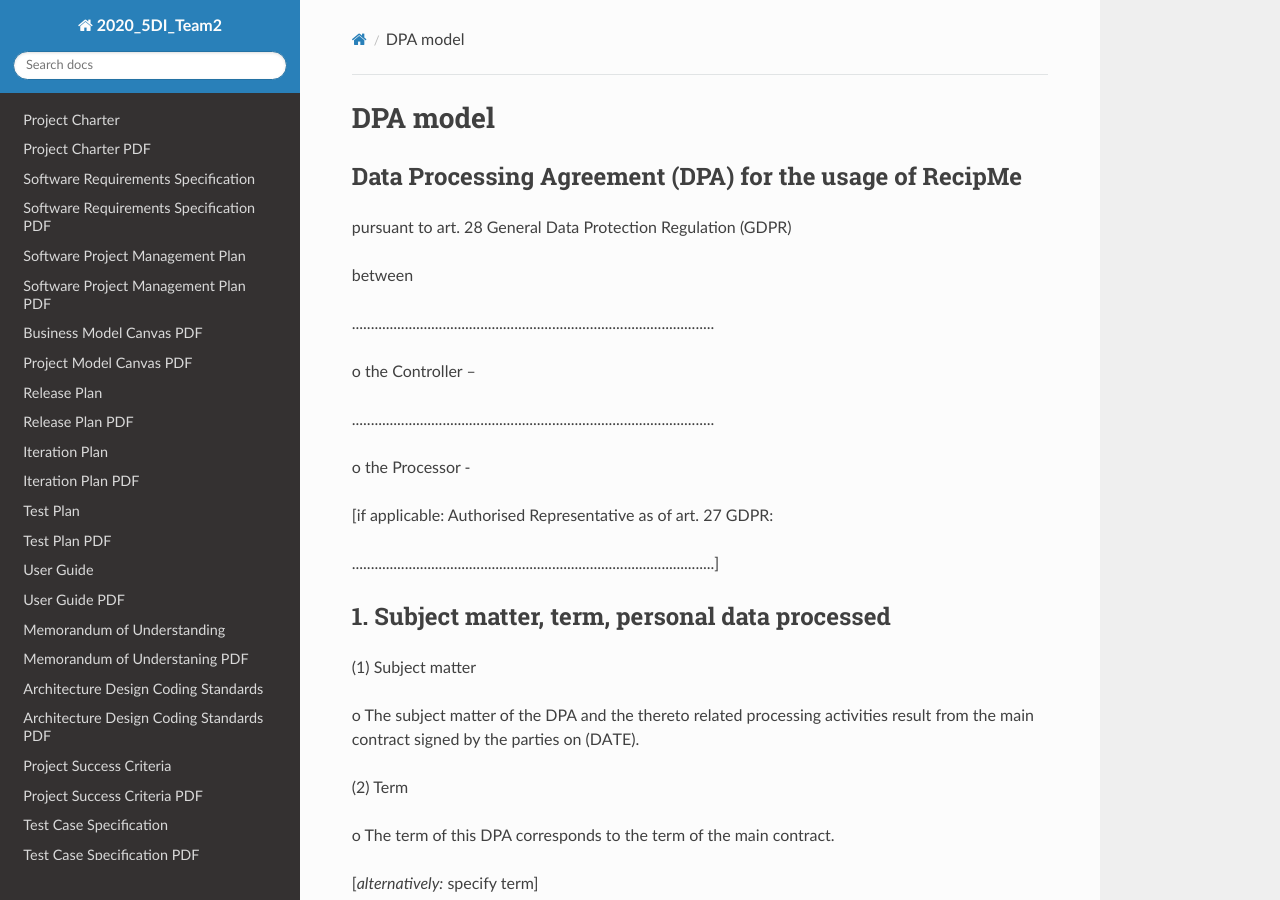
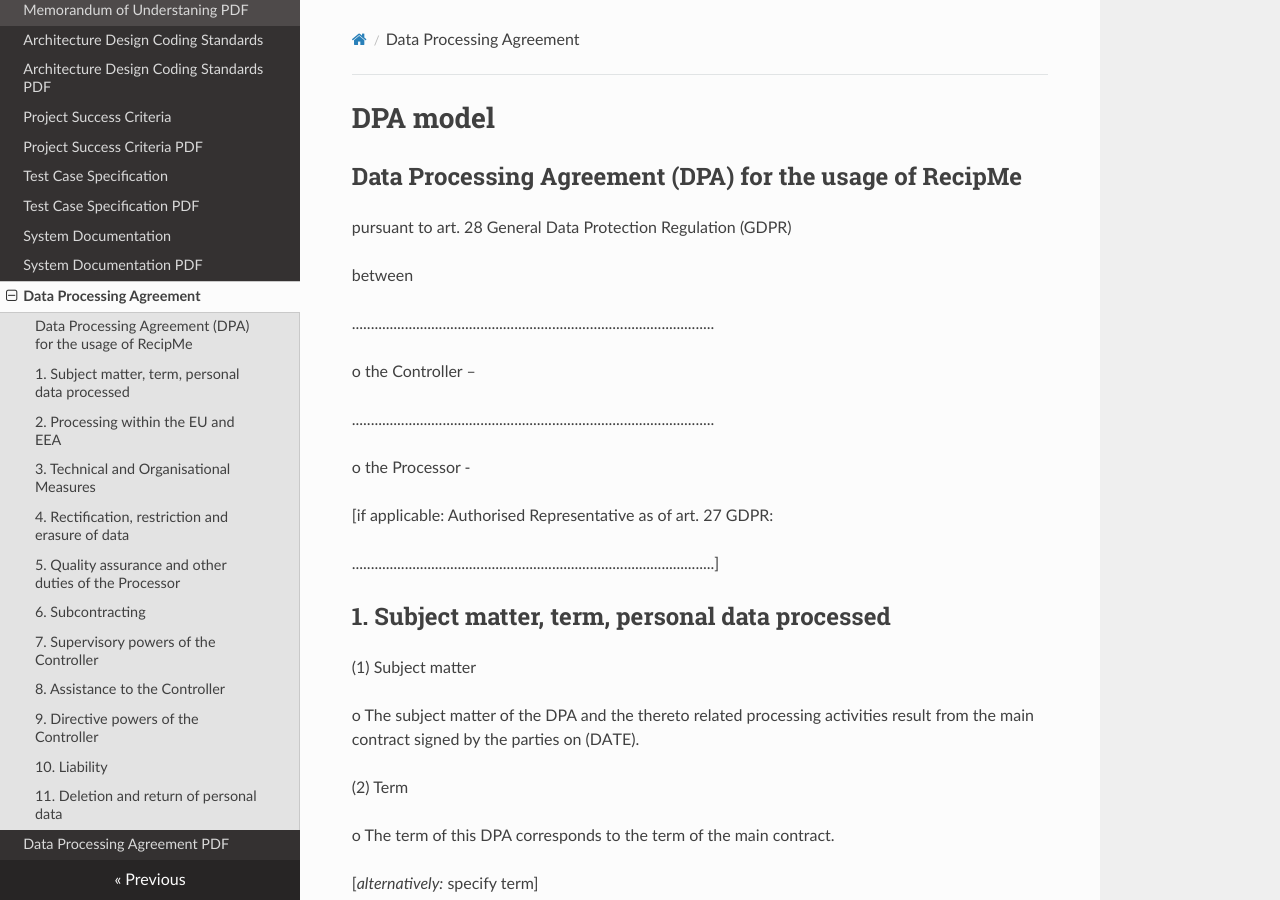
Before and after one commit to RecipMeTeam2/2020_5DI_team2_RecipMe, an MkDocs documentation site: the page built from docs/dpa.md, in a window 1280 px wide and 900 px high. Built offline with MkDocs 1.6.1, drawn with Linux system fonts in a browser that asks for light colours; nearby versions of some CDN libraries.

Commit message:
Update mkdocs.yml

```diff
--- a/mkdocs.yml
+++ b/mkdocs.yml
@@ -26,6 +26,8 @@ nav:
     - 'Test Case Specification PDF': 'testcasespecification.pdf'
     - 'System Documentation': 'systemdocumentation.md'
     - 'System Documentation PDF': 'systemdocumentation.pdf'
+    - 'Data Processing Agreement': 'dpa.md'
+    - 'Data Processing Agreement PDF': 'dpa.pdf'
 
 
 theme:
```
